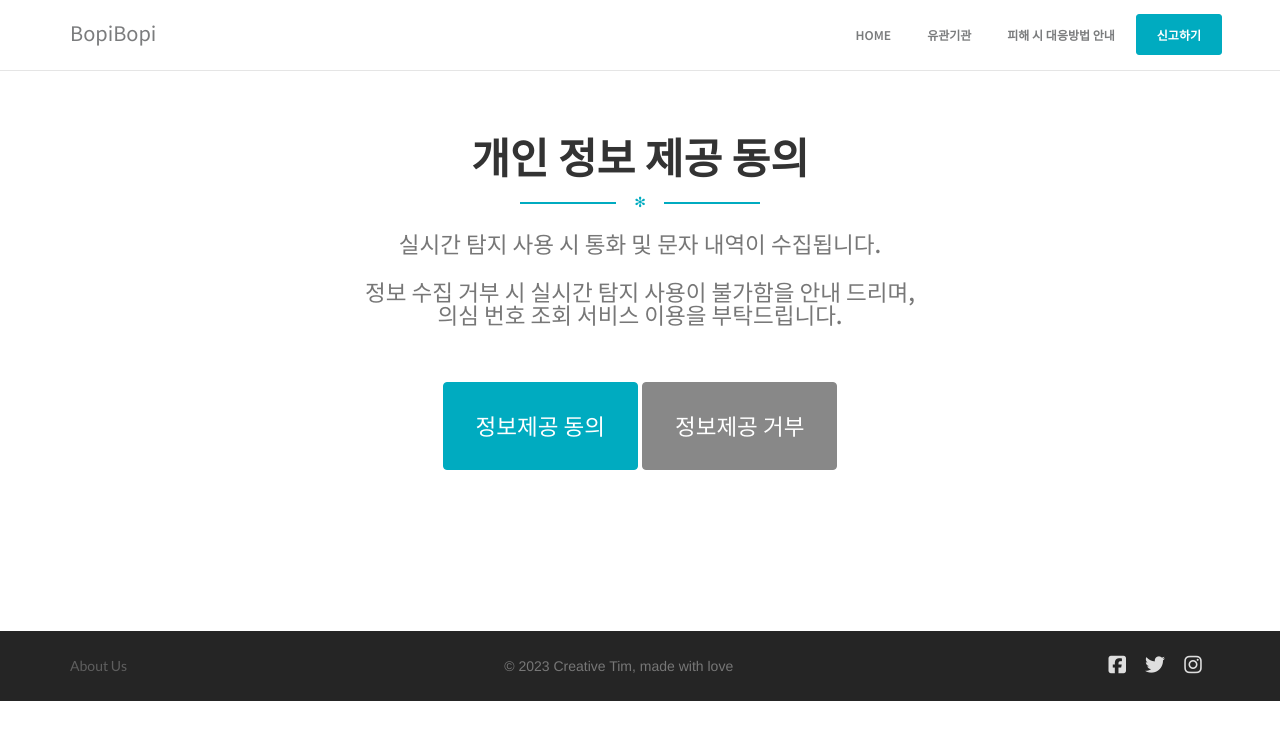
After one commit to hyeokmin00/SKKU_KKKC, a Django app: page /agreement/ in a window 1280 px wide. The commit adds this page. Shown: the top 740 px of the page. Run offline with Django 4.2, Linux system fonts and the light colour scheme; some libraries are stand-ins or nearby versions; some web fonts are replaced.

Commit message:
agreement page

```diff
--- /dev/null
+++ b/phishing/templates/agreement.html
@@ -0,0 +1,24 @@
+{% extends "./base.html" %}
+{% block main %}
+<div class="section section-contact">
+    <div class="container">
+        <div class="text-area">
+            <div class="title">
+                <h1 id="NSK">개인 정보 제공 동의</h1>
+                <div class="separator separator-info">✻</div>
+                <h3 id="NSK" class="text-gray">실시간 탐지 사용 시 통화 및 문자 내역이 수집됩니다.<br>
+                    <br>
+                    정보 수집 거부 시 실시간 탐지 사용이 불가함을 안내 드리며,<br>
+                    의심 번호 조회 서비스 이용을 부탁드립니다.
+                </h3>
+                <br>
+                <br>
+                <!-- 정보제공 동의 여부 선택 -->
+                <button href="/real_time_detection/" class="btn btn-fill btn-lg btn-info" onclick="location.href='/real_time_detection/'" ><h3 id="NSK" class="text-white">정보제공 동의</h3></button>
+                <button href="/" class="btn btn-fill btn-lg" onclick="location.href='/'" ><h3 id="NSK">정보제공 거부</h3></button>
+
+            </div>
+        </div>
+    </div>
+</div>
+{% endblock %}
--- a/phishing/templates/home.html
+++ b/phishing/templates/home.html
@@ -13,7 +13,7 @@
                 <h3 id="NSK">보이스피싱이 의심된다면?</h3>
                 <br>
                 {% comment %} 실시간 탐지 시 통화 정보 수집됨을 알리고 그래도 진행할건지 묻기 {% endcomment %}
-                <button href="/real_time_detection/" class="btn btn-fill btn-lg btn-white" onclick="location.href='/real_time_detection/'" ><h3 id="NSK" class="text-info">피싱 실시간 탐지하기</h3></button>
+                <button href="/agreement/" class="btn btn-fill btn-lg btn-white" onclick="location.href='/agreement/'" ><h3 id="NSK" class="text-info">피싱 실시간 탐지하기</h3></button>
                 <button href="/number_search/" class="btn btn-fill btn-lg" onclick="location.href='/number_search/'" ><h3 id="NSK">의심번호 조회하기</h3></button>
                 </div>
             </div>
--- a/phishing/urls.py
+++ b/phishing/urls.py
@@ -15,6 +15,7 @@ urlpatterns = [
     # 테스트 페이지
     path('real_time_detection/', views.real_time_detectoin, name='real_time_detection'), #실시간 탐지 페이지
     path('number_search/', views.number_search, name='number_search'), #의심번호 입력
+    path('agreement/', views.agreement),
 
     path('guide_test/', views.guide_test, name='guide_test' ),
 ]
--- a/phishing/views.py
+++ b/phishing/views.py
@@ -45,8 +45,14 @@ def victim_guide(request):
 def real_time_detectoin(request):
     return render(request, 'real_time_detection.html')
 
+# 번호 조회 페이지
 def number_search(request):
     return render(request, 'number_search.html')
+
+# 실시간 탐지 시 정보 제공 동의 여부 확인
+def agreement(request):
+    return render(request, 'agreement.html')
+
 
 def guide_test(request):
     return render(request, 'guide_test.html',)
```
